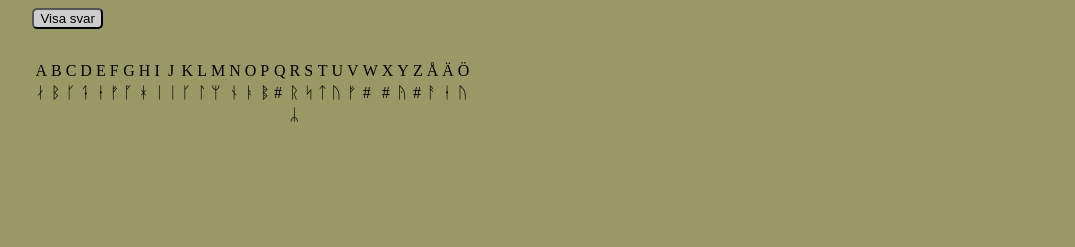
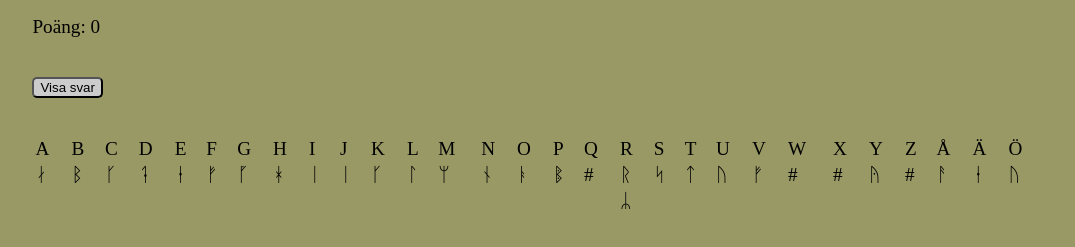
Before and after one commit to qwelyt/runerr, a plain HTML site: page index.html in a window 1280 px wide. Shown: the part 427-674 px from the top of the page, without its empty margins (102-1177 px from the left). Drawn offline with Linux system fonts and the light colour scheme.

Commit message:
Fix style and logging

```diff
--- a/index.css
+++ b/index.css
@@ -1,6 +1,9 @@
-body{
+html{
     background-color:#996;
+    height: 100%;
+    font-size: 1.2rem;
 }
+
 button {
     background-color: #ccc;
     border-radius: 5px;
@@ -39,3 +42,6 @@ input {
 #runes{
     font-family: monospace;
 }
+table{
+    width: 100%;
+}
```
Also changed, not shown: index.js (+0 -9 lines).
